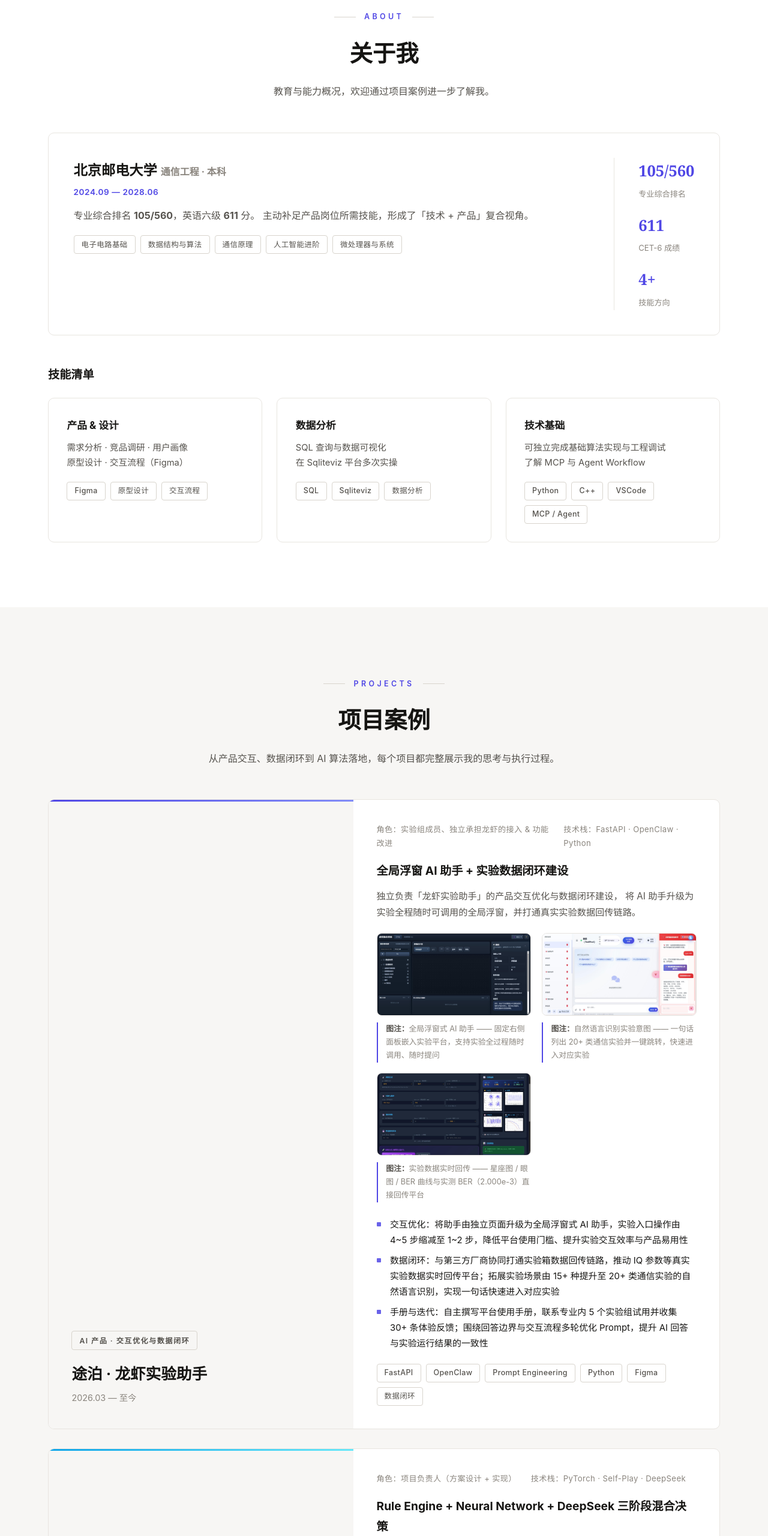
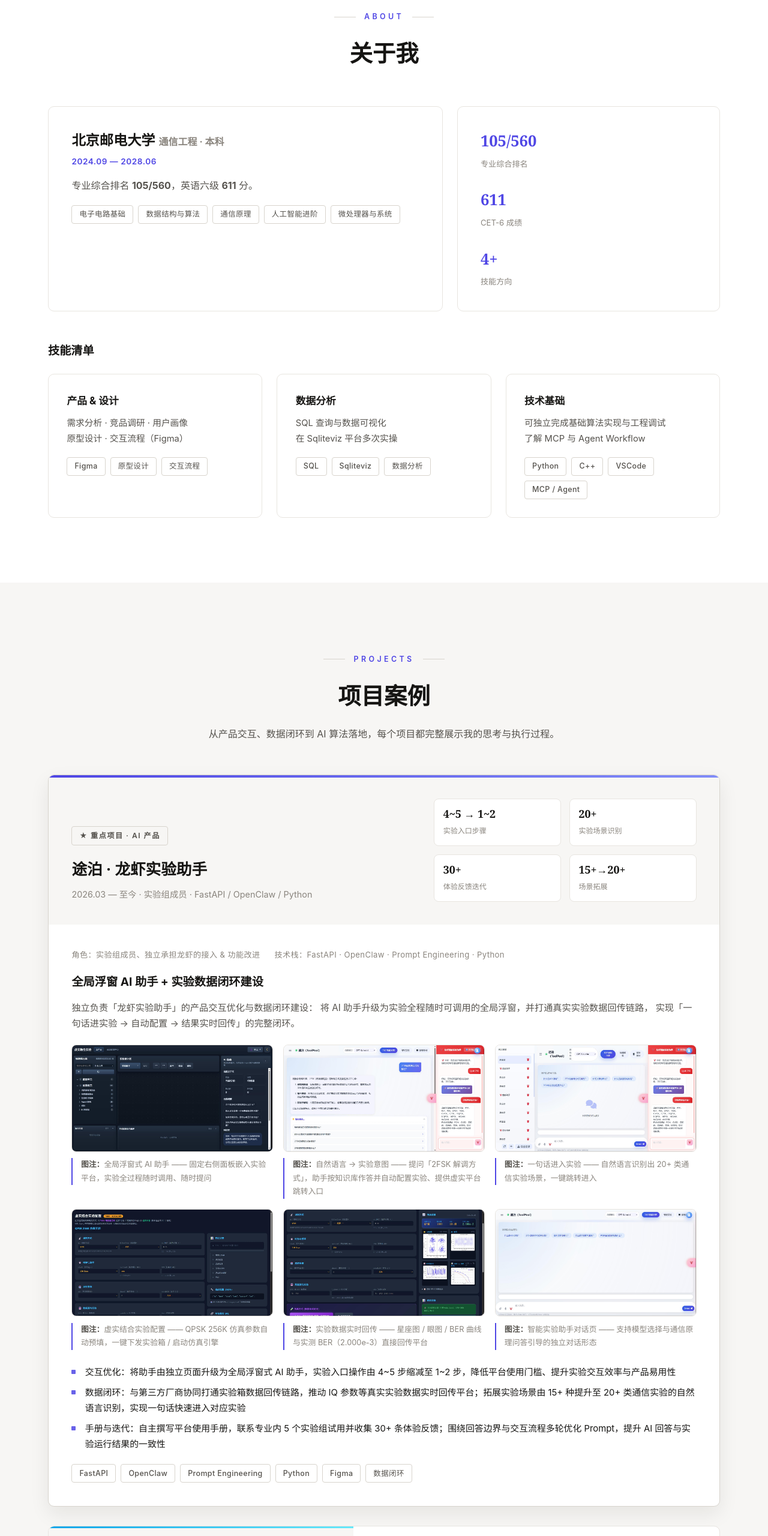
Before and after one commit to youyunlily-design/profolio2, a website: page index.html in a window 1280 px wide. Shown: the part 980-3540 px from the top of the page at 60% size. Drawn offline with Linux system fonts and the light colour scheme.

Commit message:
关于我拆分为双卡片、重点项目通栏化并扩充6图、所有项目左栏增加指标信息密度

```diff
--- a/css/style.css
+++ b/css/style.css
@@ -298,16 +298,19 @@ ul { list-style: none; }
 
 .section-sub { color: var(--ink-2); }
 
-/* ---------- 关于我 · 教育卡片 ---------- */
+/* 关于我 · 教育背景（桌面端左右两张卡片） */
+.edu-grid {
+  display: grid;
+  grid-template-columns: 1.5fr 1fr;
+  gap: 1.5rem;
+  margin-bottom: 3rem;
+}
+
 .edu-card {
-  display: grid;
-  grid-template-columns: 1fr auto;
-  gap: 2.5rem;
   background: var(--bg);
   border: 1px solid var(--line);
   border-radius: var(--radius);
-  padding: 2.6rem;
-  margin-bottom: 3rem;
+  padding: 2.2rem 2.4rem;
 }
 
 .edu-school { font-family: var(--font-serif); font-size: 1.45rem; font-weight: 700; margin-bottom: .3rem; }
@@ -316,12 +319,9 @@ ul { list-style: none; }
 .edu-desc { color: var(--ink-2); margin-bottom: 1.2rem; }
 
 .edu-stat {
-  display: flex;
-  flex-direction: column;
-  justify-content: center;
-  gap: 1.1rem;
-  padding-left: 2.5rem;
-  border-left: 1px solid var(--line);
+  display: grid;
+  gap: 1.6rem;
+  align-content: center;
 }
 
 .stat-block strong {
@@ -390,12 +390,12 @@ ul { list-style: none; }
 
 .project-card:hover { border-color: var(--line-2); box-shadow: var(--shadow-md); }
 
-/* 项目封面：暖白底 + 顶部项目色细线 */
+/* 项目封面：暖白底 + 顶部项目色细线（信息密集的摘要面板） */
 .project-cover {
   position: relative;
   background: var(--bg-alt);
   display: flex;
-  align-items: flex-end;
+  align-items: flex-start;
   padding: 2.4rem;
   min-height: 280px;
 }
@@ -408,7 +408,12 @@ ul { list-style: none; }
   background: linear-gradient(90deg, var(--cover-a), var(--cover-b));
 }
 
-.project-cover-inner { color: var(--ink); }
+.project-cover-inner {
+  color: var(--ink);
+  display: flex;
+  flex-direction: column;
+  width: 100%;
+}
 
 .project-category {
   display: inline-block;
@@ -429,7 +434,68 @@ ul { list-style: none; }
   margin-bottom: .3rem;
 }
 
-.project-cover p { font-size: .9rem; color: var(--ink-3); }
+.project-cover-time { font-size: .9rem; color: var(--ink-3); margin-top: .4rem; }
+
+/* 封面关键成果指标 */
+.cover-metrics {
+  display: grid;
+  grid-template-columns: 1fr 1fr;
+  gap: .9rem;
+  margin: 1.3rem 0 1.5rem;
+  padding-top: 1.3rem;
+  border-top: 1px solid var(--line);
+}
+
+.cover-metric {
+  background: var(--bg);
+  border: 1px solid var(--line);
+  border-radius: 8px;
+  padding: .75rem .9rem;
+  transition: border-color .2s;
+}
+
+.project-card:hover .cover-metric { border-color: var(--line-2); }
+
+.cover-metric strong {
+  display: block;
+  font-family: var(--font-serif);
+  font-size: 1.12rem;
+  font-weight: 700;
+  line-height: 1.4;
+}
+
+.cover-metric span { font-size: .75rem; color: var(--ink-3); }
+
+/* 重点项目（项目 1）：通栏大卡片 */
+.project-featured {
+  display: block;
+  border: 1px solid var(--line-2);
+  box-shadow: var(--shadow-md);
+}
+
+.project-featured .project-cover::before { height: 4px; }
+
+.featured-cover { min-height: 0; }
+
+.featured-head {
+  display: flex;
+  flex-direction: row;
+  align-items: flex-end;
+  justify-content: space-between;
+  gap: 2.5rem;
+  width: 100%;
+}
+
+.featured-head .cover-metrics {
+  width: min(440px, 42%);
+  flex-shrink: 0;
+  margin: 0;
+  padding-top: 0;
+  border-top: none;
+  grid-template-columns: repeat(2, 1fr);
+}
+
+.project-gallery.gallery-wide { grid-template-columns: repeat(3, 1fr); }
 
 .project-body { padding: 2.4rem; }
 
@@ -724,8 +790,15 @@ a.contact-card:hover { border-color: var(--ink); transform: translateY(-3px); }
 @media (max-width: 900px) {
   .skills-grid { grid-template-columns: 1fr; }
 
+  .edu-grid { grid-template-columns: 1fr; }
+
   .project-card { grid-template-columns: 1fr; }
   .project-cover { min-height: 200px; }
+
+  /* 重点项目通栏头部：标题与指标上下堆叠 */
+  .project-featured .featured-head { flex-direction: column; align-items: flex-start; gap: 1.3rem; }
+  .featured-head .cover-metrics { width: 100%; }
+  .project-gallery.gallery-wide { grid-template-columns: repeat(2, 1fr); }
 
   .contact-grid { grid-template-columns: 1fr; }
 }
@@ -776,16 +849,15 @@ a.contact-card:hover { border-color: var(--ink); transform: translateY(-3px); }
   .hero-stats li span { font-size: .72rem; }
   .section { padding: 76px 0; }
 
-  .edu-card { grid-template-columns: 1fr; }
   .edu-stat {
+    display: flex;
     flex-direction: row;
     flex-wrap: wrap;
     gap: 1.5rem;
-    padding-left: 0;
-    border-left: none;
-    border-top: 1px solid var(--line);
-    padding-top: 1.5rem;
   }
+
+  .cover-metrics { margin-top: 1.1rem; }
+  .project-gallery.gallery-wide { grid-template-columns: 1fr; }
 
   .project-body { padding: 1.6rem; }
   .project-meta { flex-direction: column; gap: .3rem; }
--- a/index.html
+++ b/index.html
@@ -63,17 +63,15 @@
       <div class="section-head reveal">
         <p class="section-tag">ABOUT</p>
         <h2 class="section-title">关于我</h2>
-        <p class="section-sub">教育与能力概况，欢迎通过项目案例进一步了解我。</p>
       </div>
 
-      <!-- 教育背景 -->
-      <div class="edu-card reveal">
-        <div class="edu-info">
+      <!-- 教育背景：桌面端左右两张卡片 -->
+      <div class="edu-grid">
+        <div class="edu-card reveal">
           <h3 class="edu-school">北京邮电大学 <span class="edu-major">通信工程 · 本科</span></h3>
           <p class="edu-time">2024.09 — 2028.06</p>
           <p class="edu-desc">
             专业综合排名 <strong>105/560</strong>，英语六级 <strong>611</strong> 分。
-            主动补足产品岗位所需技能，形成了「技术 + 产品」复合视角。
           </p>
           <div class="tag-list">
             <span class="tag">电子电路基础</span>
@@ -83,7 +81,7 @@
             <span class="tag">微处理器与系统</span>
           </div>
         </div>
-        <div class="edu-stat">
+        <div class="edu-card edu-stat reveal">
           <div class="stat-block">
             <strong>105/560</strong>
             <span>专业综合排名</span>
@@ -148,37 +146,58 @@
         </p>
       </div>
 
-      <!-- 项目 1：途泊 · 龙虾实验助手 -->
-      <article class="project-card reveal">
-        <div class="project-cover" style="--cover-a:#4f46e5;--cover-b:#818cf8;">
-          <div class="project-cover-inner">
-            <span class="project-category">AI 产品 · 交互优化与数据闭环</span>
-            <h3>途泊 · 龙虾实验助手</h3>
-            <p>2026.03 — 至今</p>
+      <!-- 项目 1（重点项目）：途泊 · 龙虾实验助手 -->
+      <article class="project-card project-featured reveal">
+        <div class="project-cover featured-cover" style="--cover-a:#4f46e5;--cover-b:#818cf8;">
+          <div class="project-cover-inner featured-head">
+            <div class="featured-title">
+              <span class="project-category">★ 重点项目 · AI 产品</span>
+              <h3>途泊 · 龙虾实验助手</h3>
+              <p class="project-cover-time">2026.03 — 至今 · 实验组成员 · FastAPI / OpenClaw / Python</p>
+            </div>
+            <div class="cover-metrics">
+              <div class="cover-metric"><strong>4~5 → 1~2</strong><span>实验入口步骤</span></div>
+              <div class="cover-metric"><strong>20+</strong><span>实验场景识别</span></div>
+              <div class="cover-metric"><strong>30+</strong><span>体验反馈迭代</span></div>
+              <div class="cover-metric"><strong>15+→20+</strong><span>场景拓展</span></div>
+            </div>
           </div>
         </div>
         <div class="project-body">
           <div class="project-meta">
             <span>角色：实验组成员、独立承担龙虾的接入 &amp; 功能改进</span>
-            <span>技术栈：FastAPI · OpenClaw · Python</span>
+            <span>技术栈：FastAPI · OpenClaw · Prompt Engineering · Python</span>
           </div>
           <h4 class="project-title">全局浮窗 AI 助手 + 实验数据闭环建设</h4>
           <p class="project-desc">
-            独立负责「龙虾实验助手」的产品交互优化与数据闭环建设，
-            将 AI 助手升级为实验全程随时可调用的全局浮窗，并打通真实实验数据回传链路。
+            独立负责「龙虾实验助手」的产品交互优化与数据闭环建设：
+            将 AI 助手升级为实验全程随时可调用的全局浮窗，并打通真实实验数据回传链路，
+            实现「一句话进实验 → 自动配置 → 结果实时回传」的完整闭环。
           </p>
-          <div class="project-gallery">
+          <div class="project-gallery gallery-wide">
             <figure class="project-figure">
               <img src="assets/p2_img2.png" alt="全局浮窗式 AI 助手界面" loading="lazy" />
-              <figcaption><strong>图注：</strong>全局浮窗式 AI 助手 —— 固定右侧面板嵌入实验平台，支持实验全过程随时调用、随时提问</figcaption>
+              <figcaption><strong>图注：</strong>全局浮窗式 AI 助手 —— 固定右侧面板嵌入实验平台，实验全过程随时调用、随时提问</figcaption>
             </figure>
             <figure class="project-figure">
-              <img src="assets/p1_img2.png" alt="自然语言识别实验意图" loading="lazy" />
-              <figcaption><strong>图注：</strong>自然语言识别实验意图 —— 一句话列出 20+ 类通信实验并一键跳转，快速进入对应实验</figcaption>
+              <img src="assets/p1_img3.png" alt="自然语言问答与实验配置" loading="lazy" />
+              <figcaption><strong>图注：</strong>自然语言 → 实验意图 —— 提问「2FSK 解调方式」，助手按知识库作答并自动配置实验、提供虚实平台跳转入口</figcaption>
+            </figure>
+            <figure class="project-figure">
+              <img src="assets/p1_img2.png" alt="一句话进入实验" loading="lazy" />
+              <figcaption><strong>图注：</strong>一句话进入实验 —— 自然语言识别出 20+ 类通信实验场景，一键跳转进入</figcaption>
+            </figure>
+            <figure class="project-figure">
+              <img src="assets/p2_img3.png" alt="虚实结合实验配置" loading="lazy" />
+              <figcaption><strong>图注：</strong>虚实结合实验配置 —— QPSK 256K 仿真参数自动预填，一键下发实验箱 / 启动仿真引擎</figcaption>
             </figure>
             <figure class="project-figure">
               <img src="assets/p3_img1.png" alt="实验数据实时回传" loading="lazy" />
               <figcaption><strong>图注：</strong>实验数据实时回传 —— 星座图 / 眼图 / BER 曲线与实测 BER（2.000e-3）直接回传平台</figcaption>
+            </figure>
+            <figure class="project-figure">
+              <img src="assets/p1_img1.png" alt="智能实验助手对话页" loading="lazy" />
+              <figcaption><strong>图注：</strong>智能实验助手对话页 —— 支持模型选择与通信原理问答引导的独立对话形态</figcaption>
             </figure>
           </div>
           <ul class="project-points">
@@ -203,7 +222,18 @@
           <div class="project-cover-inner">
             <span class="project-category">AI 算法 · 项目负责人</span>
             <h3>基于深度学习的人机对战模型</h3>
-            <p>五子棋 AI 对战系统</p>
+            <p class="project-cover-time">五子棋 AI 对战系统</p>
+            <div class="cover-metrics">
+              <div class="cover-metric"><strong>3 阶段</strong><span>混合决策策略</span></div>
+              <div class="cover-metric"><strong>Self-Play</strong><span>持续生成棋局</span></div>
+              <div class="cover-metric"><strong>DeepSeek</strong><span>高质量棋谱辅助</span></div>
+              <div class="cover-metric"><strong>PyTorch</strong><span>深度网络训练</span></div>
+            </div>
+            <div class="tag-list">
+              <span class="tag">PyTorch</span>
+              <span class="tag">Self-Play</span>
+              <span class="tag">DeepSeek</span>
+            </div>
           </div>
         </div>
         <div class="project-body">
@@ -240,7 +270,18 @@
           <div class="project-cover-inner">
             <span class="project-category">活动运营 · 组织管理</span>
             <h3>校辩论赛事策划与运营</h3>
-            <p>2025.09 至今 · 校辩论队</p>
+            <p class="project-cover-time">2025.09 至今 · 校辩论队</p>
+            <div class="cover-metrics">
+              <div class="cover-metric"><strong>10+</strong><span>组织校内赛事</span></div>
+              <div class="cover-metric"><strong>100+</strong><span>参与成员</span></div>
+              <div class="cover-metric"><strong>1000+</strong><span>观众人次</span></div>
+              <div class="cover-metric"><strong>10+</strong><span>人执行小组</span></div>
+            </div>
+            <div class="tag-list">
+              <span class="tag">活动策划</span>
+              <span class="tag">团队协作</span>
+              <span class="tag">项目管理</span>
+            </div>
           </div>
         </div>
         <div class="project-body">
```
